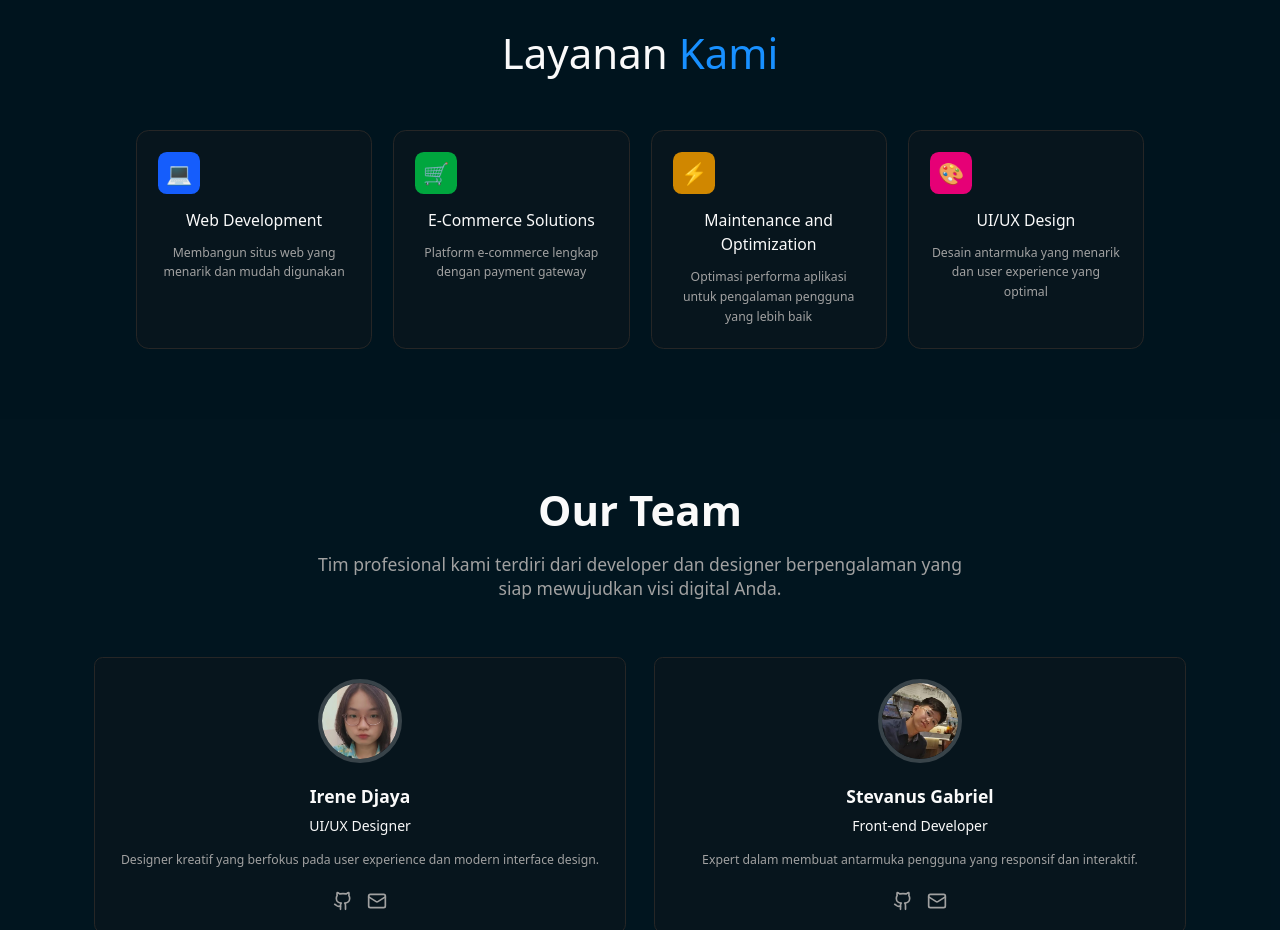
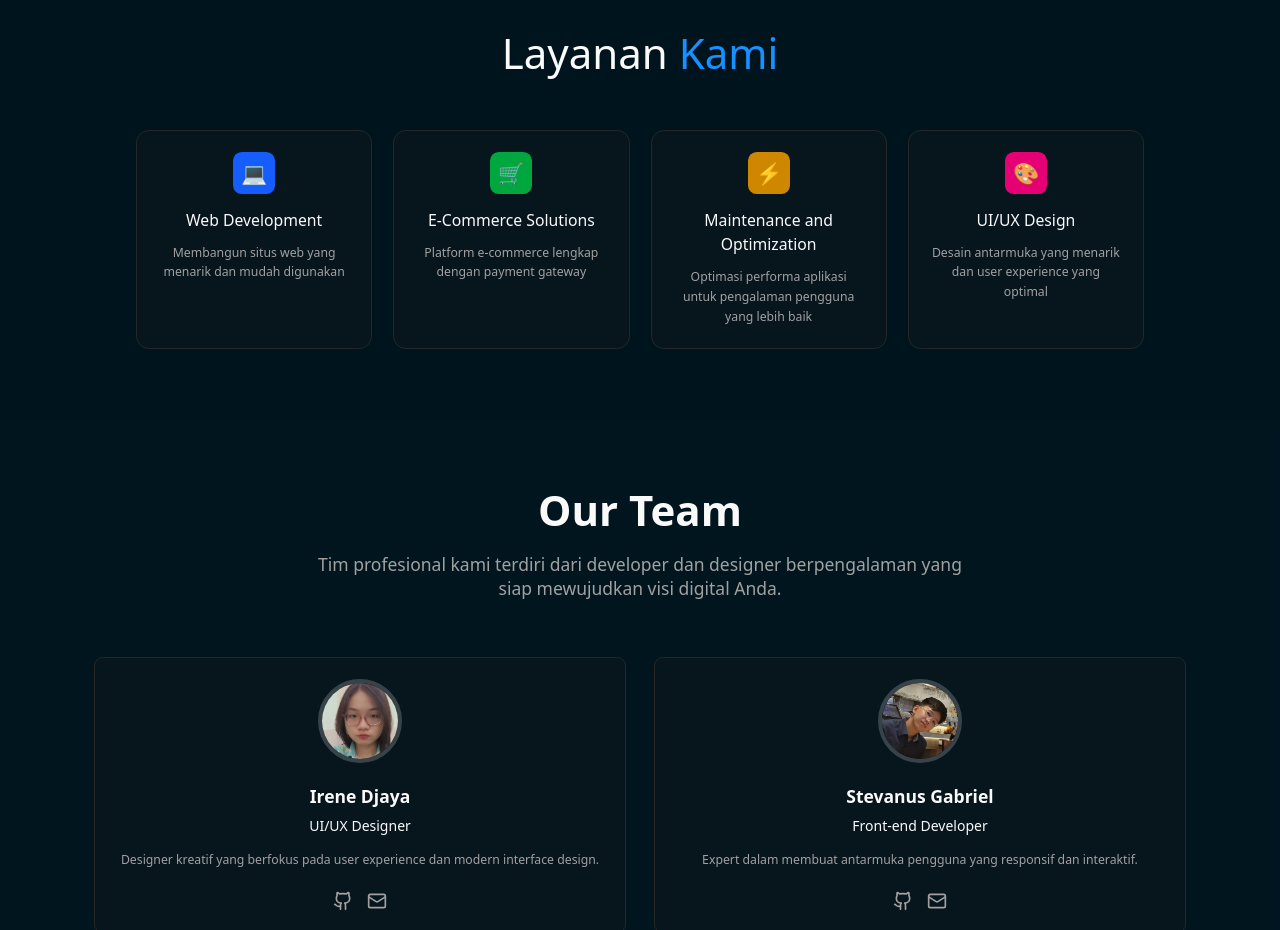
Before and after one commit to Tepan223/compro-codeorca, a Next.js app: page / in a window 1280 px wide. Shown: the part 1600-2530 px from the top of the page. Built offline with nearby package versions, Linux system fonts and the light colour scheme.

Commit message:
perbaikan

```diff
--- a/app/component/LoadingScreen.js
+++ b/app/component/LoadingScreen.js
@@ -22,7 +22,9 @@ export default function LoadingScreen({ onComplete }) {
     <div className="fixed inset-0 bg-background z-50 flex items-center justify-center">
       <div className="text-center">
         <div className="mb-8">
-          <h1 className="text-4xl font-bold text-primary mb-2">code<span style={{color: "#1890ff"}}>ORCA</span></h1>
+          <h1 className="text-4xl font-bold text-primary mb-2">
+            code<span style={{ color: "#1890ff" }}>ORCA</span>
+          </h1>
           <p className="text-muted-foreground">Loading...</p>
         </div>
 
--- a/app/component/sections/Services.js
+++ b/app/component/sections/Services.js
@@ -43,7 +43,7 @@ export default function Services() {
             {services.map((service, index) => (
               <div
                 key={index}
-                className="bg-card border border-border rounded-xl p-6 hover:shadow-lg transition-all duration-300 hover:border-primary/20 hover:-translate-y-1 group"
+                className="bg-card border border-border rounded-xl p-6 hover:shadow-lg transition-all duration-300 hover:border-primary/20 hover:-translate-y-1 group bg-card-service"
               >
                 <div className={`w-12 h-12 ${service.color} rounded-lg flex items-center justify-center mb-4 group-hover:scale-110 transition-transform duration-300`}>
                   <span className="text-2xl">{service.icon}</span>
--- a/app/globals.css
+++ b/app/globals.css
@@ -162,3 +162,9 @@
     cursor: pointer;
   }
 }
+
+.bg-card-service{
+  display: flex;
+  flex-direction: column;
+  align-items: center;
+}
--- a/tsconfig.json
+++ b/tsconfig.json
@@ -13,7 +13,7 @@
     "incremental": true,
     "module": "esnext",
     "esModuleInterop": true,
-    "moduleResolution": "node",
+    "moduleResolution": "bundler",
     "resolveJsonModule": true,
     "isolatedModules": true,
     "jsx": "preserve",
```
